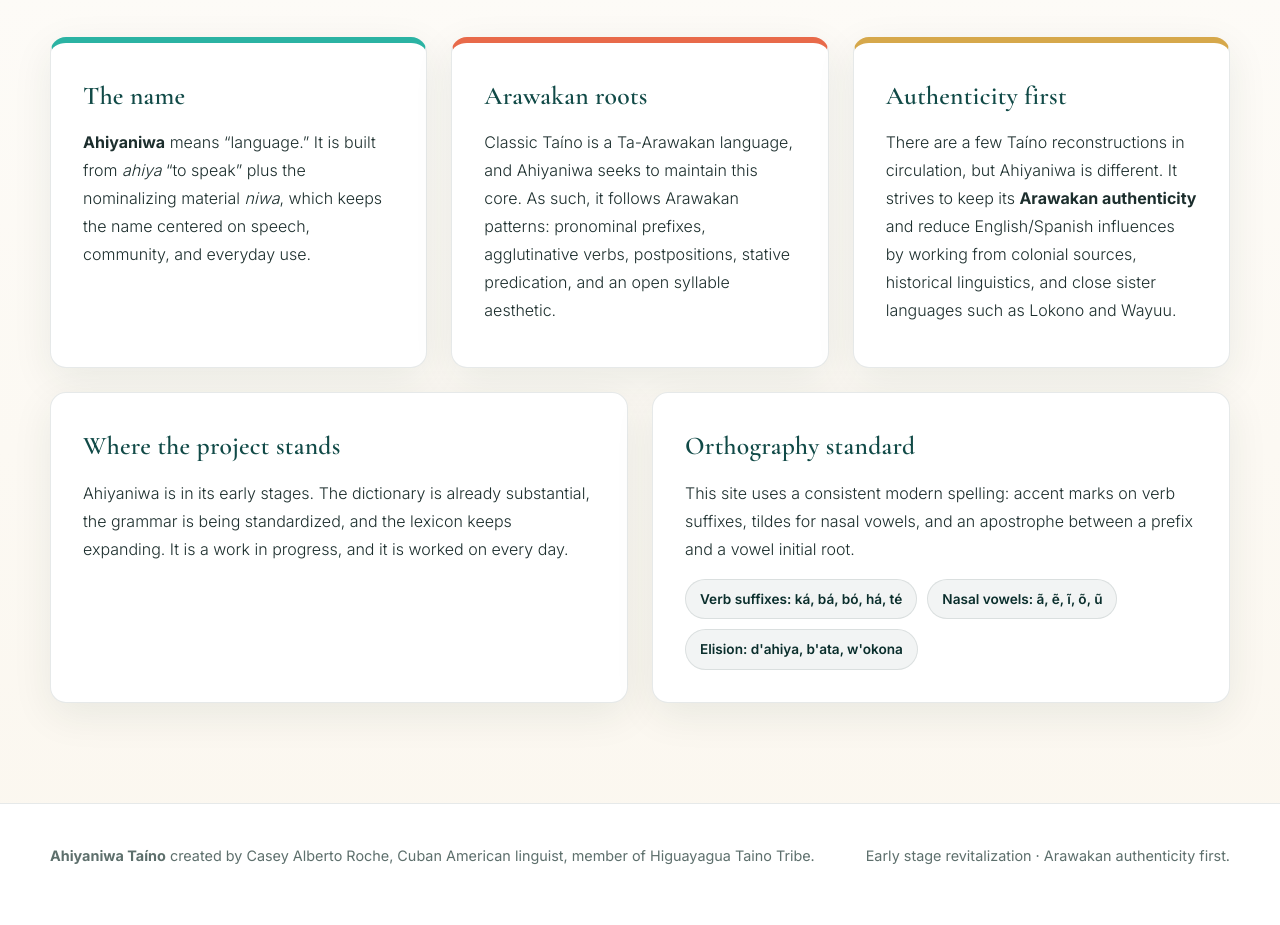
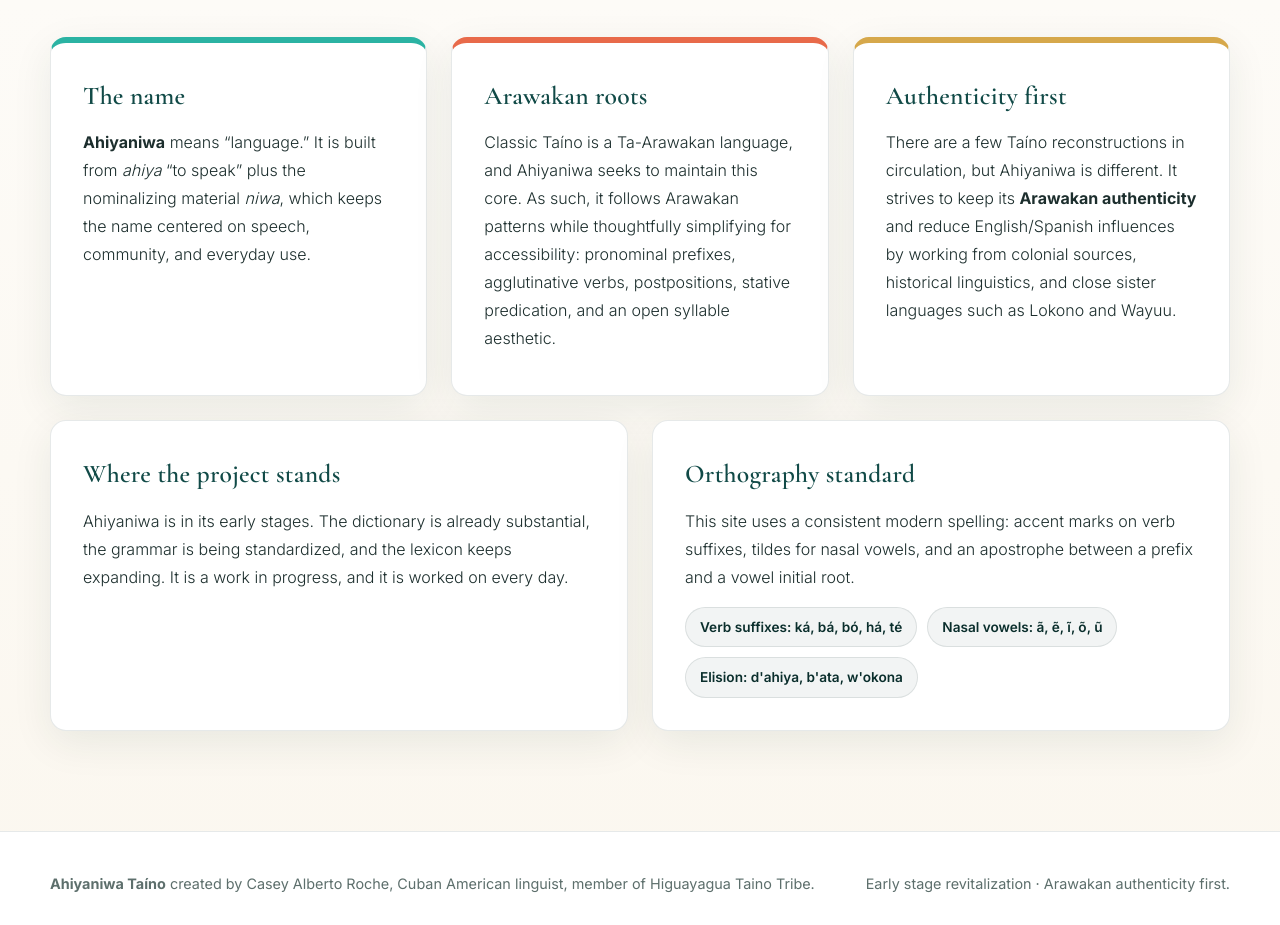
Before and after one commit to caseys1122-spec/Ahiyaniwa, a plain HTML site: page index.html in a window 1280 px wide. Shown: the part 928-1853 px from the top of the page. Drawn offline with nearby package versions, Linux system fonts and the light colour scheme.

Commit message:
Update index.html

```diff
--- a/index.html
+++ b/index.html
@@ -399,7 +399,7 @@
       </article>
       <article class="card coral">
         <h3>Arawakan roots</h3>
-        <p>Classic Taíno is a Ta-Arawakan language, and Ahiyaniwa seeks to maintain this core. As such, it follows Arawakan patterns: pronominal prefixes, agglutinative verbs, postpositions, stative predication, and an open syllable aesthetic.</p>
+        <p>Classic Taíno is a Ta-Arawakan language, and Ahiyaniwa seeks to maintain this core. As such, it follows Arawakan patterns while thoughtfully simplifying for accessibility: pronominal prefixes, agglutinative verbs, postpositions, stative predication, and an open syllable aesthetic.</p>
       </article>
       <article class="card gold">
         <h3>Authenticity first</h3>
```
